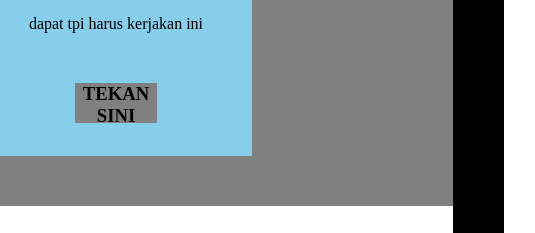
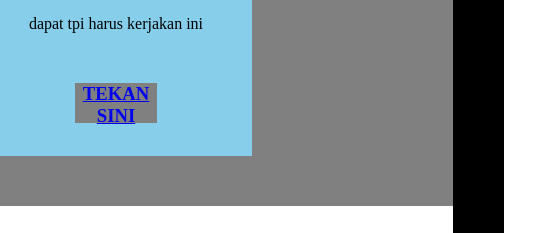
Before and after one commit to pamgpang/the-vinzz, a plain HTML site: page index.html in a window 1280 px wide. Shown: the part 252-485 px from the top of the page, 642-1177 px from the left. Drawn offline with Linux system fonts and the light colour scheme.

Commit message:
Update index.html

```diff
--- a/index.html
+++ b/index.html
@@ -18,7 +18,9 @@
                 <h3>kata bapak si dapat nilai</h3>
                 <p>dapat tpi harus kerjakan ini </p>
                 <div class="tbl">
-                    <h3>TEKAN SINI</h3>
+                    <a href="https://pamgpang.github.io/my-device1/">
+                        <h3>TEKAN SINI</h3>
+                    </a>
                 </div>
             </div>
         </div>
```
